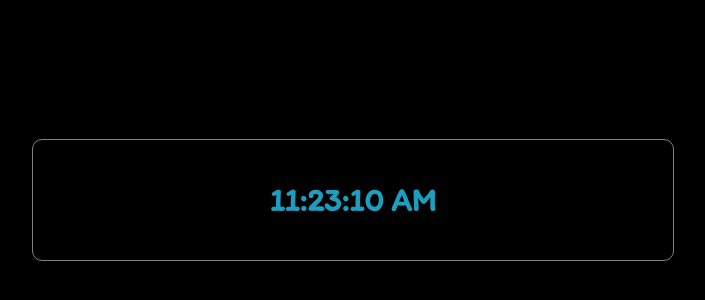
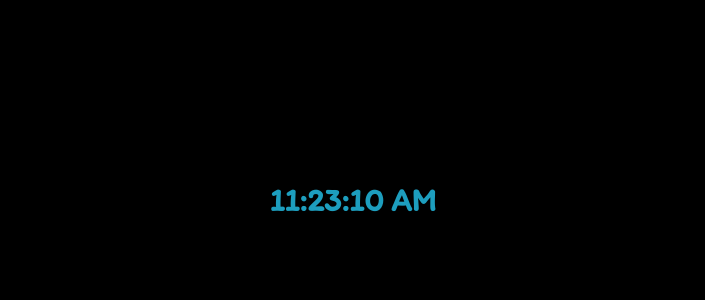
Before and after one commit to hamzadarej/DigitalClockApp, a website: page src/index.html in a window 1280 px wide. Shown: the part 208-508 px from the top of the page, without its empty margins (295-1000 px from the left). Drawn offline with Linux system fonts and the light colour scheme.

Commit message:
DigitalClockApp

```diff
--- a/src/index.html
+++ b/src/index.html
@@ -4,7 +4,7 @@
     <meta charset="UTF-8">
     <meta name="viewport" content="width=device-width, initial-scale=1.0">
     <link rel="stylesheet" href="styles/main.css">
-    <link rel="preconnect" href="https://fonts.gstatic.com">
+    <link rel="reconnect" href="https://fonts.gstatic.com">
 <link href="https://fonts.googleapis.com/css2?family=Itim&display=swap" rel="stylesheet">
     <title>Digital Clock</title>
 </head>
--- a/src/scripts/index.js
+++ b/src/scripts/index.js
@@ -1,7 +1,7 @@
 const displayTime = () => {
   const myDisplay = document.querySelector("#MyClockDisplay");
   var newDate = new Date();
-
+  var season;
   var hours = newDate.getHours();
   var minutes = newDate.getMinutes();
   var seconds = newDate.getSeconds();
--- a/src/scss/main.scss
+++ b/src/scss/main.scss
@@ -1,6 +1,5 @@
 /*font-family: 'Itim', cursive;*/
 body {
-
   width: 100vw;
   height: 100vh;
   display: flex;
@@ -9,18 +8,16 @@ body {
   background-color: black;
 }
 .clock {
-    border: 1px solid grey;
   width: 50vw;
   height: 15vh;
   display: flex;
   align-items: center;
   justify-content: center;
-    font-family: 'Itim', cursive;
+  font-family: "Itim", cursive;
   font-size: xx-large;
   color: rgb(29, 158, 190);
   font-weight: bold;
 
-
-    text-shadow: 1px 1px 1px black;
+  text-shadow: 1px 1px 1px rgb(107, 170, 107) n;
   border-radius: 10px;
 }
```
Also changed, not shown: src/styles/main.css, 1 other file. Lines whose indentation alone changed are shown as unchanged.
